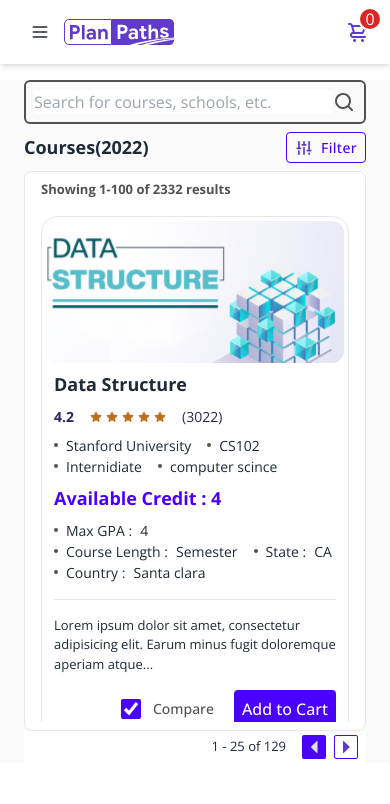
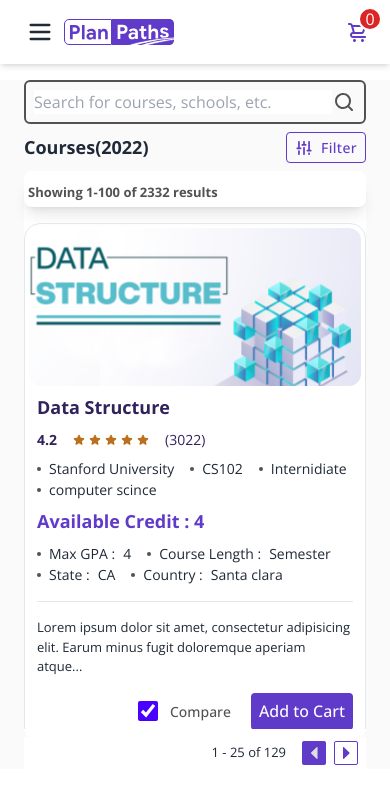
Before and after one commit to Shivu150199/planpath, a React (Vite) app: page / in a window 390 px wide. Shown: the top 804 px of the page. Built offline with nearby package versions, Linux system fonts and the light colour scheme.

Commit message:
primary color change

```diff
--- a/src/components/HorizontalCard.jsx
+++ b/src/components/HorizontalCard.jsx
@@ -1,13 +1,13 @@
 import { nanoid } from 'nanoid'
 import React from 'react'
 import star from '../assets/card/star.svg'
+import { Link } from 'react-router-dom'
 const HorizontalCard = ({title,credit,image,available,about,desc}) => {
     return (
-        <article className='card p-1 border shadow-lg md:max-w-[100%] lg:max-w-[100%]'>
+        <Link to='/course' className='card p-1 border shadow-lg md:max-w-[100%] lg:max-w-[100%]'>
             <img src={image} alt="" className='rounded-xl' />
             <div className='p-2 flex flex-col gap-2'>
-                <h2 className='font-[700] text-[#31225C
-] text-[18px]'>{title}</h2>
+                <h2 className='font-[700] text-[#31225C] text-[18px]'>{title}</h2>
                 <div className='flex gap-4 items-center'>
                     <span className='text-[#31225C] font-[700] text-[14px]'>4.2</span>
                     <ul className='flex items-center gap-1'>
@@ -69,7 +69,7 @@ const HorizontalCard = ({title,credit,image,available,about,desc}) => {
                 </button>
             </div>
 
-        </article>
+        </Link>
     )
 }
 
--- a/src/components/Navbar.jsx
+++ b/src/components/Navbar.jsx
@@ -25,7 +25,7 @@ const Navbar = () => {
         xmlns="http://www.w3.org/2000/svg"
         fill="none"
         viewBox="0 0 24 24"
-        className="inline-block h-5 w-5 stroke-current">
+        className="inline-block h-7 w-7 stroke-current">
         <path
           strokeLinecap="round"
           strokeLinejoin="round"
@@ -43,9 +43,9 @@ const Navbar = () => {
     <div className=' bg-[#f4f4f4] gap-2 items-center rounded-[8px] px-4 pl-2 w-96 hidden lg:flex'>
       <select name="" id="" className='bg-transparent p-2 border-r-[1px] border-[#525252] outline-none'>
         <option value="">All</option>
-        <option value="">All</option>
-        <option value="">All</option>
-        <option value="">All</option>
+        <option value="">Math</option>
+        <option value="">English</option>
+        <option value="">Science</option>
       </select>
     <input type="search" placeholder='Search Course' className='bg-transparent outline-none w-full' />
     <button>
--- a/src/components/VerticalCard.jsx
+++ b/src/components/VerticalCard.jsx
@@ -2,10 +2,11 @@ import React from 'react'
 import dsImage from '../assets/card/ds.svg'
 import { nanoid } from 'nanoid'
 import star from '../assets/card/star.svg'
+import { Link } from 'react-router-dom'
 
 const VerticalCard = ({title,credit,image,available,about,desc,rating,totalRating}) => {
   return (
-    <article className='p-1 border shadow-lg flex rounded-lg '>
+    <Link to='/course' className='p-1 border shadow-lg flex rounded-lg '>
         <div className='bg-slate-200 rounded-lg '>
 
     <img src={image} alt="" className='rounded h-full w-full object-cover object-left' />
@@ -66,7 +67,7 @@ const VerticalCard = ({title,credit,image,available,about,desc,rating,totalRatin
 
 
 
-    </article>
+    </Link>
   )
 }
 
--- a/src/pages/Course.jsx
+++ b/src/pages/Course.jsx
@@ -97,7 +97,7 @@ const Course = () => {
 
 {/* card */}
 
-<div className='flex border-[1px] rounded-lg bg-white'>
+<div className='flex md:border-[1px] rounded-lg bg-white'>
     <div className='min-w-[250px] filter flex-[.25]  h-[78vh] hidden md:flex flex-col border-r-[1px] overflow-auto no-scrollbar'>
 <div className='flex items-center justify-between p-2 border-b-slate-200 border-b-[1px]'>
     <h2 className='text-[18px] font-bold text-[#31225C]'>Filters</h2>
@@ -112,8 +112,8 @@ const Course = () => {
 
 
     </div>
-    <div className='main px-4 py-2 flex-auto'>
-        <div className='items-center justify-between w-[100%] flex'>
+    <div className='main md:px-4 py-2 flex-auto'>
+        <div className='items-center justify-between w-[100%] flex shadow-lg rounded-lg p-1'>
 
             <p className='text-[13px] text-[#525252] font-[700]'>Showing 1-100 of 2332 results</p>
             <div className='flex items-center gap-4'>
--- a/tailwind.config.js
+++ b/tailwind.config.js
@@ -5,7 +5,11 @@ export default {
     "./src/**/*.{js,ts,jsx,tsx}",
   ],
   theme: {
-    extend: {},
+    extend: {
+      colors: {
+        primary: '#603AC8', // Example of a custom primary color
+      },
+    },
   },
   plugins: [require('daisyui'),],
   daisyui: {
```
